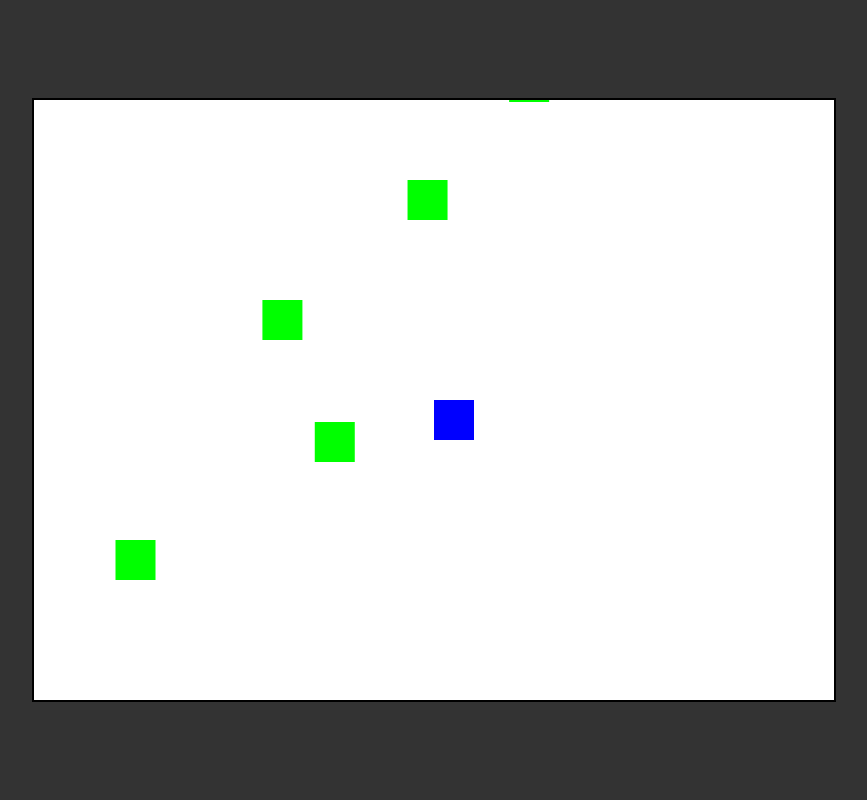
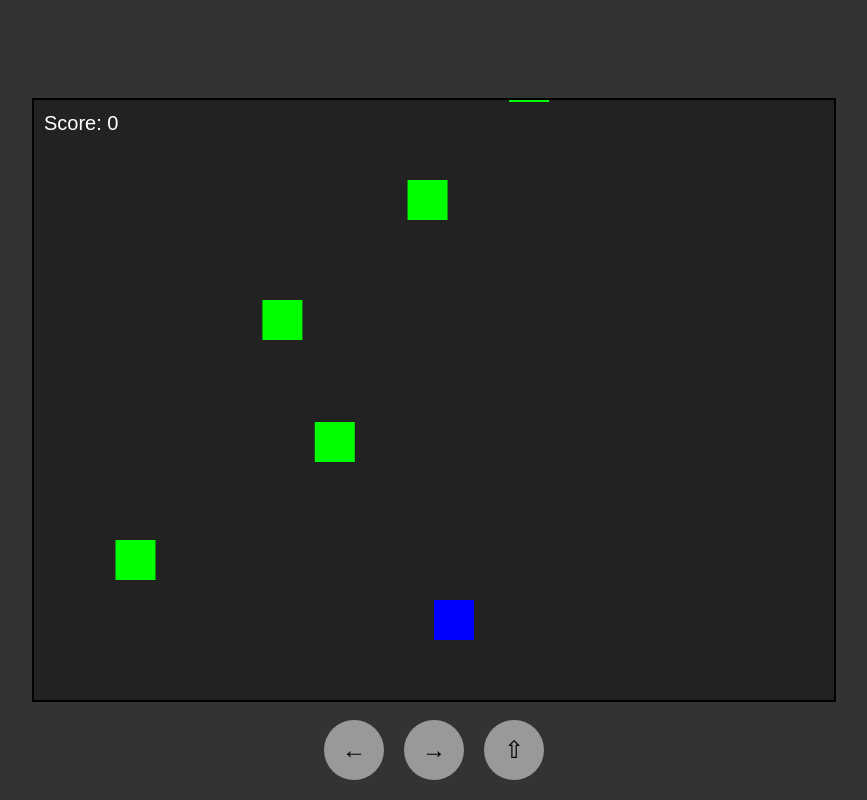
Before and after one commit to Piratehza/mystery-tiles, a plain HTML site: page index.html in a window 1280 px wide. Shown: the whole page, without its empty margins (206-1073 px from the left). Drawn offline with Linux system fonts and the light colour scheme.

Commit message:
Update index.html

```diff
--- a/index.html
+++ b/index.html
@@ -15,21 +15,47 @@
             background-color: #333;
         }
         canvas {
-            background-color: #fff;
+            background-color: #222;
             border: 2px solid #000;
+        }
+        .controls {
+            position: absolute;
+            bottom: 20px;
+            display: flex;
+            justify-content: center;
+            width: 100%;
+        }
+        .control-button {
+            width: 60px;
+            height: 60px;
+            margin: 0 10px;
+            background-color: rgba(255, 255, 255, 0.5);
+            border-radius: 50%;
+            display: flex;
+            justify-content: center;
+            align-items: center;
+            font-size: 24px;
+            cursor: pointer;
+            user-select: none;
         }
     </style>
 </head>
 <body>
     <canvas id="gameCanvas" width="800" height="600"></canvas>
+    <div class="controls">
+        <div class="control-button" id="leftButton">←</div>
+        <div class="control-button" id="rightButton">→</div>
+        <div class="control-button" id="shootButton">⇧</div>
+    </div>
     <script>
         const canvas = document.getElementById('gameCanvas');
         const ctx = canvas.getContext('2d');
 
-        let player = { x: 400, y: 300, width: 40, height: 40, color: '#00f', speed: 5 };
+        let player = { x: 400, y: 500, width: 40, height: 40, color: '#00f', speed: 5 };
         let bullets = [];
         let enemies = [];
         let score = 0;
+        let isLeft = false, isRight = false;
 
         function drawPlayer() {
             ctx.fillStyle = player.color;
@@ -89,6 +115,10 @@
             ctx.fillStyle = '#fff';
             ctx.font = '20px Arial';
             ctx.fillText(`Score: ${score}`, 10, 30);
+
+            if (isLeft && player.x > 0) player.x -= player.speed;
+            if (isRight && player.x < canvas.width - player.width) player.x += player.speed;
+
             requestAnimationFrame(update);
         }
 
@@ -103,12 +133,28 @@
         }
 
         document.addEventListener('keydown', (e) => {
-            if (e.code === 'ArrowUp') player.y -= player.speed;
-            if (e.code === 'ArrowDown') player.y += player.speed;
-            if (e.code === 'ArrowLeft') player.x -= player.speed;
-            if (e.code === 'ArrowRight') player.x += player.speed;
+            if (e.code === 'ArrowLeft') isLeft = true;
+            if (e.code === 'ArrowRight') isRight = true;
             if (e.code === 'Space') shoot();
         });
+
+        document.addEventListener('keyup', (e) => {
+            if (e.code === 'ArrowLeft') isLeft = false;
+            if (e.code === 'ArrowRight') isRight = false;
+        });
+
+        document.getElementById('leftButton').addEventListener('mousedown', () => isLeft = true);
+        document.getElementById('leftButton').addEventListener('mouseup', () => isLeft = false);
+        document.getElementById('leftButton').addEventListener('touchstart', () => isLeft = true);
+        document.getElementById('leftButton').addEventListener('touchend', () => isLeft = false);
+
+        document.getElementById('rightButton').addEventListener('mousedown', () => isRight = true);
+        document.getElementById('rightButton').addEventListener('mouseup', () => isRight = false);
+        document.getElementById('rightButton').addEventListener('touchstart', () => isRight = true);
+        document.getElementById('rightButton').addEventListener('touchend', () => isRight = false);
+
+        document.getElementById('shootButton').addEventListener('mousedown', shoot);
+        document.getElementById('shootButton').addEventListener('touchstart', shoot);
 
         setInterval(spawnEnemy, 1000);
         update();
```
